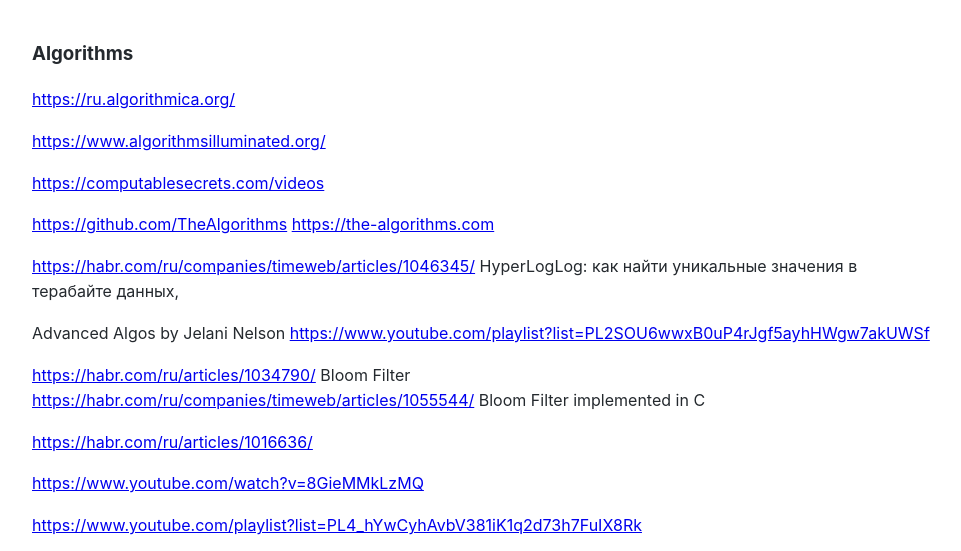
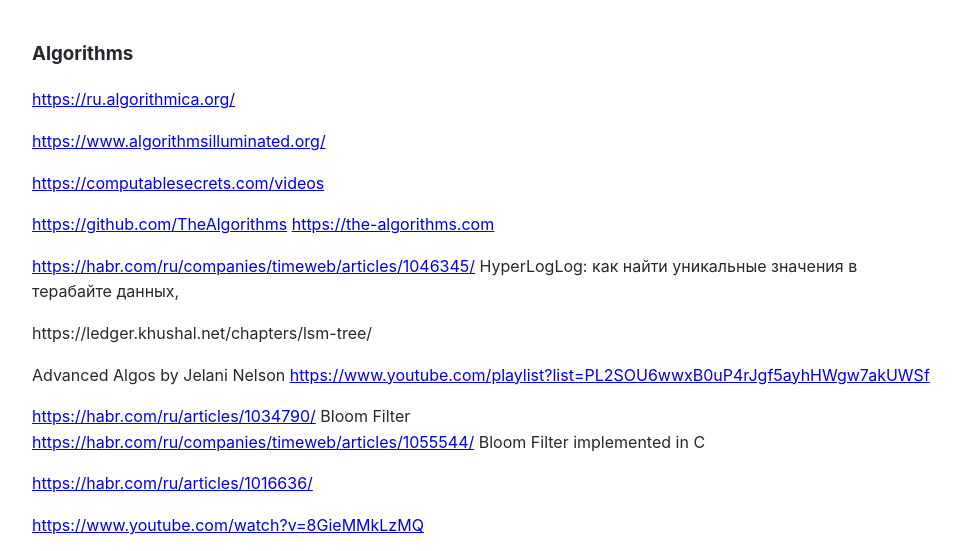
Before and after one commit to Michael-Lubinsky/michael-lubinsky.github.com, a Jekyll site: the page built from algo/algo.md, in a window 1280 px wide and 900 px high, cut to the strip 0-551 px from the top of the window. Shown: the whole strip, without its empty margins (158-1119 px from the left). Built offline with Jekyll 4.4.1, drawn with Linux system fonts in a browser that asks for light colours; our own code applies the rules of GitHub Pages for plain Markdown files; some of the changed lines change nothing that is shown.

Commit message:
Update algo.md

```diff
--- a/algo/algo.md
+++ b/algo/algo.md
@@ -9,6 +9,8 @@
 <https://github.com/TheAlgorithms>  <https://the-algorithms.com>
 
 <https://habr.com/ru/companies/timeweb/articles/1046345/> HyperLogLog: как найти уникальные значения в терабайте данных,
+
+https://ledger.khushal.net/chapters/lsm-tree/
 
 Advanced Algos by Jelani Nelson
 <https://www.youtube.com/playlist?list=PL2SOU6wwxB0uP4rJgf5ayhHWgw7akUWSf>
```
